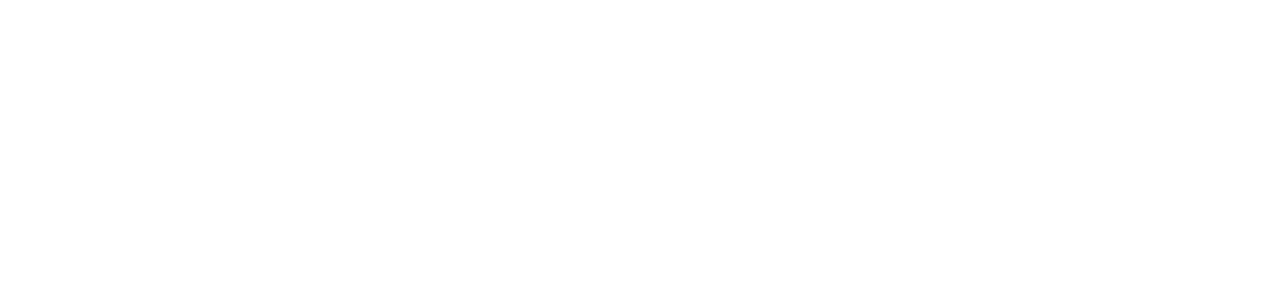
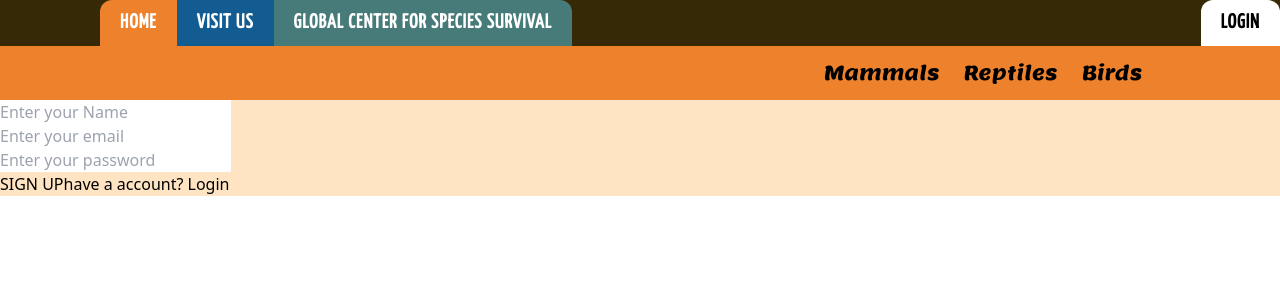
Before and after one commit to Joywinbarboza/animalDB, a React (Vite) app in the folder PROJECT/Frontend/: page /signUp in a window 1280 px wide. Before the commit this address had no page. Shown: the top 300 px of the page. Built offline with nearby package versions, Linux system fonts and the light colour scheme.

Commit message:
added normal login and signup linked with backend ,redirects to home if login success

```diff
--- a/PROJECT/Frontend/src/App.jsx
+++ b/PROJECT/Frontend/src/App.jsx
@@ -1,38 +1,40 @@
-import React, { useEffect } from 'react'
-import { useState } from 'react';
-import './App.css';
-import { BrowserRouter, Route, Routes } from "react-router-dom"
+import React, { useEffect } from "react";
+import { useState } from "react";
+import "./App.css";
+import { BrowserRouter, Route, Routes } from "react-router-dom";
 // import Navbar from './Components/Navbar';
-import Navbar from './layouts/Navbar/Navbar.jsx';
-import Home from './pages/home/Home.jsx';
+import Navbar from "./layouts/Navbar/Navbar.jsx";
+import Home from "./pages/home/Home.jsx";
+// import login from './pages/login/Login.jsx'
+import Login from "./pages/Login/Login.jsx";
+import SignUp from "./pages/SignUp/SignUp.jsx";
 // import Navbar2 from './Components/Navbar2';
 
 function App() {
+  // useEffect(() => {
+  //   const handleBeforeUnload = (event) => {
+  //     const message = 'Are you sure you want to leave?';
+  //     event.returnValue = message; // Standard for most browsers
+  //     return message; // For some older browsers
+  //   };
 
-  useEffect(() => {
-    const handleBeforeUnload = (event) => {
-      const message = 'Are you sure you want to leave?';
-      event.returnValue = message; // Standard for most browsers
-      return message; // For some older browsers
-    };
+  //   window.addEventListener('beforeunload', handleBeforeUnload);
 
-    window.addEventListener('beforeunload', handleBeforeUnload);
-
-    return () => {
-      window.removeEventListener('beforeunload', handleBeforeUnload);
-    };
-  }, []);
-
+  //   return () => {
+  //     window.removeEventListener('beforeunload', handleBeforeUnload);
+  //   };
+  // }, []);
 
   return (
     <BrowserRouter>
       <Routes>
-        <Route path='/' element={[<Navbar/>,<Home/>]}></Route>
-        <Route path='/visit' element={[<Navbar/>,<Home/>]}></Route>
+        <Route path="/" element={[<Navbar />, <Home />]}></Route>
+        <Route path="/visit" element={[<Navbar />, <Home />]}></Route>
+        <Route path="/login" element={[<Navbar />, <Login />]}></Route>
+        <Route path="/signUp" element={[<Navbar />, <SignUp />]}></Route>
       </Routes>
     </BrowserRouter>
   );
-
 }
 
-export default App
+export default App;
--- a/PROJECT/Frontend/src/layouts/Navbar/Navbar.jsx
+++ b/PROJECT/Frontend/src/layouts/Navbar/Navbar.jsx
@@ -1,5 +1,8 @@
 import React, { useEffect, useState } from "react";
 import "./Navbar.css";
+
+import { BrowserRouter, Route, Routes,useNavigate } from "react-router-dom"
+
 
 function Navbar2() {
 
@@ -7,22 +10,34 @@
     const [show_blue,setshow_blue] = useState("hidden");
     const [show_green,setshow_green] = useState("hidden");
 
+    const navigate = useNavigate();
+
     function pressOrange(){
+        navigate("/");
         setshow_orange("");
         setshow_blue("hidden");
         setshow_green("hidden");
     }
 
     function pressBlue(){
+        navigate("/visit");
         setshow_orange("hidden");
         setshow_blue("");
         setshow_green("hidden");
     }
 
     function pressGreen(){
+        navigate("/");
         setshow_orange("hidden");
         setshow_blue("hidden");
         setshow_green("");
+    }
+
+    function handleLogin(){
+      navigate("/login");
+      setshow_orange("hidden");
+      setshow_blue("hidden");
+      setshow_green("hidden");
     }
 
   return (
@@ -37,7 +52,7 @@
             GLOBAL CENTER FOR SPECIES SURVIVAL
           </div>
         </div>
-        <div className="login navbar-strips bg-white text-black rounded-t-xl">
+        <div className="login navbar-strips bg-white text-black rounded-t-xl" onClick={handleLogin}>
             LOGIN
         </div>
       </div>
--- /dev/null
+++ b/PROJECT/Frontend/src/pages/Login/Login.css
@@ -0,0 +1,6 @@
+input{
+}
+
+.container{
+    background: bisque;
+}
--- /dev/null
+++ b/PROJECT/Frontend/src/pages/Login/Login.jsx
@@ -0,0 +1,78 @@
+import React, { useState } from "react";
+import "./Login.css";
+import { useNavigate } from "react-router-dom";
+import axios from "axios";
+
+// import  LoginButton  from "../../Components/loginGoogle/loginGoogle.jsx"
+// import  LogoutButton  from "../../Components/logoutGoogle/logoutGoogle.jsx"
+
+function Login() {
+  const navigate = useNavigate();
+
+  const [login, setLogin] = useState({ email: "", password_hash: "" });
+
+  function onChanges(e) {
+    setLogin({ ...login, [e.target.name]: e.target.value });
+    console.log(login);
+  }
+
+  function navigateSignUp() {
+    navigate("/signUp");
+  }
+
+  async function handleLogin(e){
+        //no Refresh
+        e.preventDefault();
+
+        const response = await axios.post(
+          "http://localhost:8081/user/login",
+          login
+        ).then(res=>{
+          // console.log(res.data[0]);
+          if(res.data[0].username != null){
+            navigate("/");
+          }else{
+            alert("Name or Password is incorrect ;(")
+          }
+        })
+
+
+
+        console.log(response);
+  }
+
+  return (
+    <>
+      {/* <LoginButton/>
+      <LogoutButton/> */}
+      <div className="container">
+        <form action="">
+          <div className="field" id="useremail">
+            <input
+              type="email"
+              name="email"
+              value={login.email}
+              onChange={onChanges}
+              placeholder="Enter your email"
+            />
+          </div>
+          <div className="field" id="userpassword">
+            <input
+              type="password"
+              name="password_hash"
+              value={login.password_hash}
+              onChange={onChanges}
+              placeholder="Enter your password"
+            />
+          </div>
+          <button onClick={handleLogin}>LOGIN</button>
+          <span>
+            dont have a account? <a onClick={navigateSignUp}>sign Up</a>
+          </span>
+        </form>
+      </div>
+    </>
+  );
+}
+
+export default Login;
--- /dev/null
+++ b/PROJECT/Frontend/src/pages/SignUp/SignUp.css
@@ -0,0 +1,6 @@
+input{
+}
+
+.container{
+    background: bisque;
+}
--- /dev/null
+++ b/PROJECT/Frontend/src/pages/SignUp/SignUp.jsx
@@ -0,0 +1,95 @@
+import React, { useState } from "react";
+import "./SignUp.css";
+import { useNavigate } from "react-router-dom";
+import axios from "axios";
+
+import { useUser } from "../../contexts/context";
+
+function SignUp() {
+  const navigate = useNavigate();
+
+  const { currentUser, setUser } = useUser();
+
+  const [signUp, setSignUp] = useState({
+    username: "",
+    email: "",
+    password_hash: "",
+  });
+
+  function onChanges(e) {
+    setSignUp({ ...signUp, [e.target.name]: e.target.value });
+  }
+
+  function navigateLogin() {
+    navigate("/login");
+  }
+
+  async function handleSignUp(e) {
+    //no Refresh
+    e.preventDefault();
+
+    try{
+      const response = await axios.post(
+        "http://localhost:8081/user/signup",
+        signUp
+      );
+    }catch(err){
+      console.log(err)
+      navigate("/")
+    }
+
+    console.log(response.data);
+
+    // const res_string = JSON.stringify(response);
+
+    // console.log("this here"+res_string);
+
+    // if(res_string.status === 200){
+    //   navigate("/");
+    // }
+  }
+
+  return (
+    <>
+      {/* <LoginButton/>
+    <LogoutButton/> */}
+      <div className="container">
+        <form action="">
+          <div className="field" id="username">
+            <input
+              type="text"
+              name="username"
+              value={signUp.username}
+              onChange={onChanges}
+              placeholder="Enter your Name"
+            />
+          </div>
+          <div className="field" id="useremail">
+            <input
+              type="email"
+              name="email"
+              value={signUp.email}
+              onChange={onChanges}
+              placeholder="Enter your email"
+            />
+          </div>
+          <div className="field" id="userpassword">
+            <input
+              type="password"
+              name="password_hash"
+              value={signUp.password_hash}
+              onChange={onChanges}
+              placeholder="Enter your password"
+            />
+          </div>
+          <button onClick={handleSignUp}>SIGN UP</button>
+          <span>
+            have a account? <a onClick={navigateLogin}>Login</a>
+          </span>
+        </form>
+      </div>
+    </>
+  );
+}
+
+export default SignUp;
--- a/PROJECT/Frontend/src/pages/home/Home.jsx
+++ b/PROJECT/Frontend/src/pages/home/Home.jsx
@@ -43,8 +43,6 @@
     <>
       <div>
         <ImageSlider slides={data}/>
-        <LoginButton/>
-        <LogoutButton/>
       </div>
 
     </>
```
